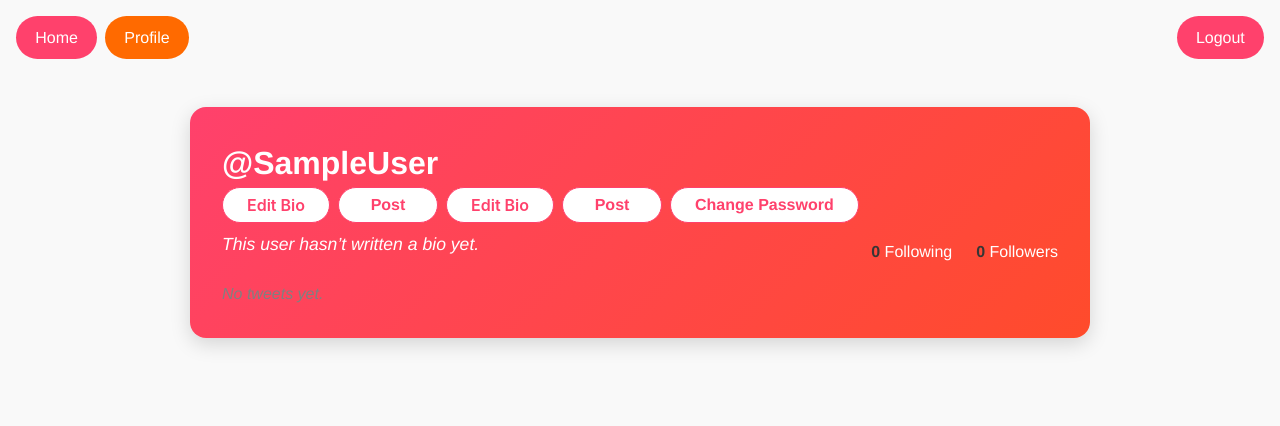
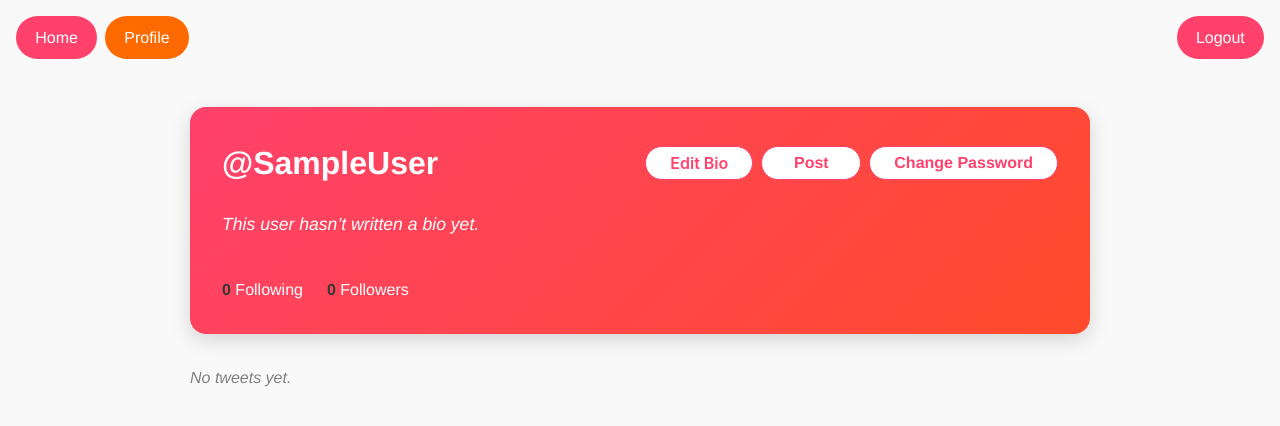
Before and after one commit to JospinJudes/hello-python-ci, a Flask app: page /profile in a window 1280 px wide. Shown: the top 426 px of the page. Run offline with Flask 3, Linux system fonts and the light colour scheme; the visitor is signed in with stand-in values (Sample User, id 1); data comes from the database, SQL or seed files in the repository; data that the repository does not hold is empty.

Commit message:
Double bouton "edit" ; "post"... corrigé

```diff
--- a/flask_auth/project/templates/profile.html
+++ b/flask_auth/project/templates/profile.html
@@ -2,38 +2,29 @@
 
 {% block content %}
 
-<!-- Flash messages -->
-{% with messages = get_flashed_messages(category_filter=["bio","follow"]) %}
+<!-- Flash messages (tous les types) -->
+{% with messages = get_flashed_messages(with_categories=true) %}
   {% if messages %}
     <div class="flash-messages" style="margin-bottom: 1rem;">
-      {% for message in messages %}
-        <div class="alert">{{ message }}</div>
+      {% for category, message in messages %}
+        <div class="{% if category=='success' %}notification is-success{% elif category=='error' %}notification is-danger{% else %}alert{% endif %}" style="border-radius:18px;">
+          {{ message }}
+        </div>
       {% endfor %}
     </div>
   {% endif %}
 {% endwith %}
 
-<!-- Flash messages généraux (success / error) -->
-{% with messages = get_flashed_messages(with_categories=true) %}
-  {% if messages %}
-    {% for category, message in messages %}
-      <div class="notification {% if category == 'success' %}is-success{% else %}is-danger{% endif %}"
-           style="border-radius: 18px;">
-        {{ message }}
-      </div>
-    {% endfor %}
-  {% endif %}
-{% endwith %}
-
 <!-- Profil Card -->
 <div class="profile-card">
-    <div class="profile-header">
+    <div class="profile-header" style="display:flex; gap:0.5rem; align-items:center;">
         <h1 style="font-size: 2rem; font-weight: 700;">@{{ user.name | replace(' ','') }}</h1>
 
-        <div style="display:flex; gap:0.5rem;">
+        <div style="display:flex; gap:0.5rem; margin-left:auto;">
             {% if is_own_profile %}
                 <button id="edit-bio-btn" class="white-btn profile-btn">Edit Bio</button>
                 <a href="{{ url_for('main.tweet') }}" class="white-btn profile-btn">Post</a>
+                <a href="{{ url_for('auth.password_page') }}" class="white-btn profile-btn">Change Password</a>
             {% else %}
                 <form action="{{ url_for('main.unfollow', user_id=user.id) if current_user.is_following(user) else url_for('main.follow', user_id=user.id) }}" method="POST">
                     <button type="submit" class="white-btn profile-btn">
@@ -41,17 +32,6 @@
                     </button>
                 </form>
             {% endif %}
-
-        <div style="display: flex; gap: 0.5rem; flex-wrap: nowrap;">
-            <button id="edit-bio-btn" class="white-btn profile-btn">
-                Edit Bio
-            </button>
-            <a href="{{ url_for('main.tweet') }}" class="white-btn profile-btn">
-                Post
-            </a>
-            <a href="{{ url_for('auth.password_page') }}" class="button profile-btn white-btn">
-                Change Password
-            </a>
         </div>
     </div>
 
@@ -76,7 +56,7 @@
 </div>
 
 <!-- Tweets -->
-<div class="tweets-list">
+<div class="tweets-list" style="margin-top:1rem;">
     {% if tweets %}
         {% for tweet in tweets %}
         <div class="tweet-card">
@@ -97,7 +77,7 @@
     {% endif %}
 </div>
 
-<!-- JS pour edit bio -->
+<!-- JS pour edit bio et disparition des flash messages -->
 <script>
 const editBtn = document.getElementById('edit-bio-btn');
 const cancelBtn = document.getElementById('cancel-bio-btn');
@@ -117,9 +97,12 @@ if(editBtn && cancelBtn && form && bioText){
     });
 }
 
-// Faire disparaître les flash messages après 3s
-document.querySelectorAll('.flash-messages .alert').forEach(msg=>{
-    setTimeout(()=>{ msg.style.opacity=0; setTimeout(()=>msg.remove(),500); }, 3000);
+// Faire disparaître tous les flash messages après 3s
+document.querySelectorAll('.flash-messages .alert, .notification').forEach(msg=>{
+    setTimeout(()=>{
+        msg.style.opacity=0;
+        setTimeout(()=>msg.remove(),500);
+    }, 3000);
 });
 </script>
 
```
